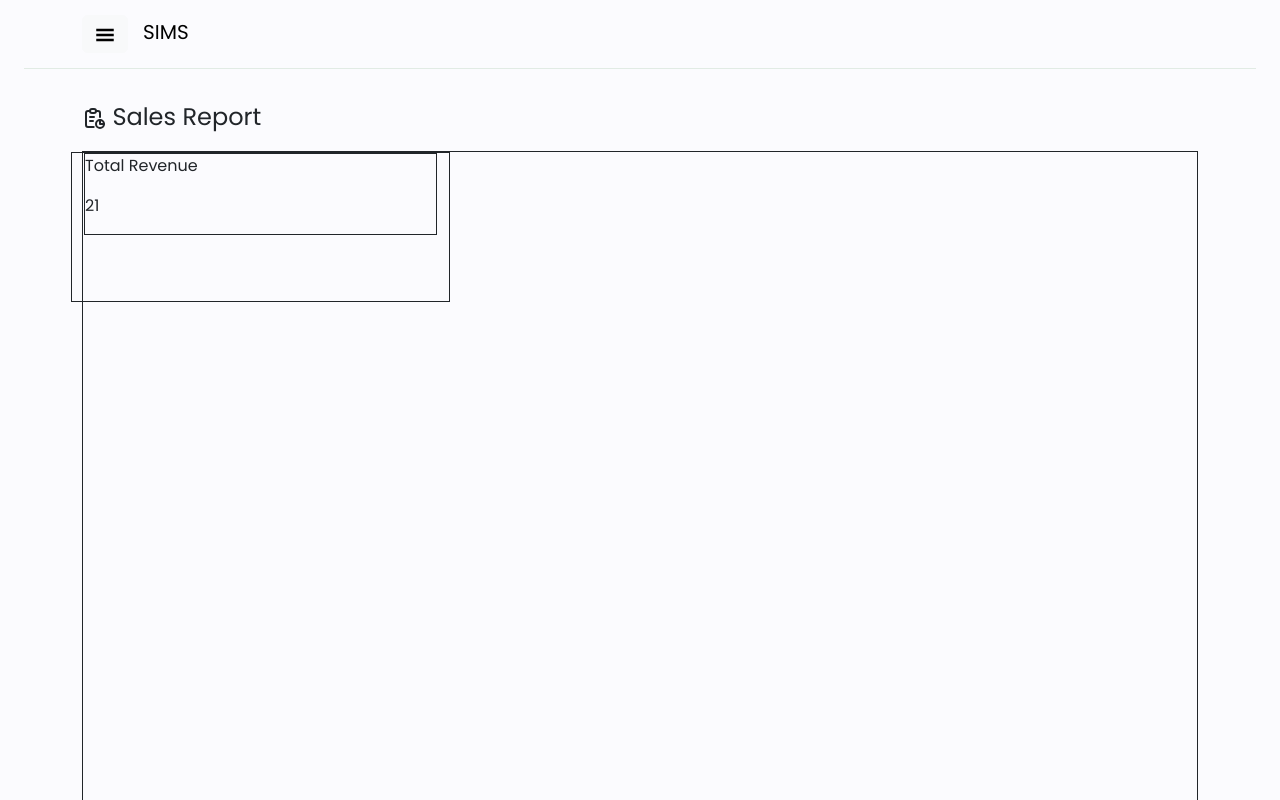
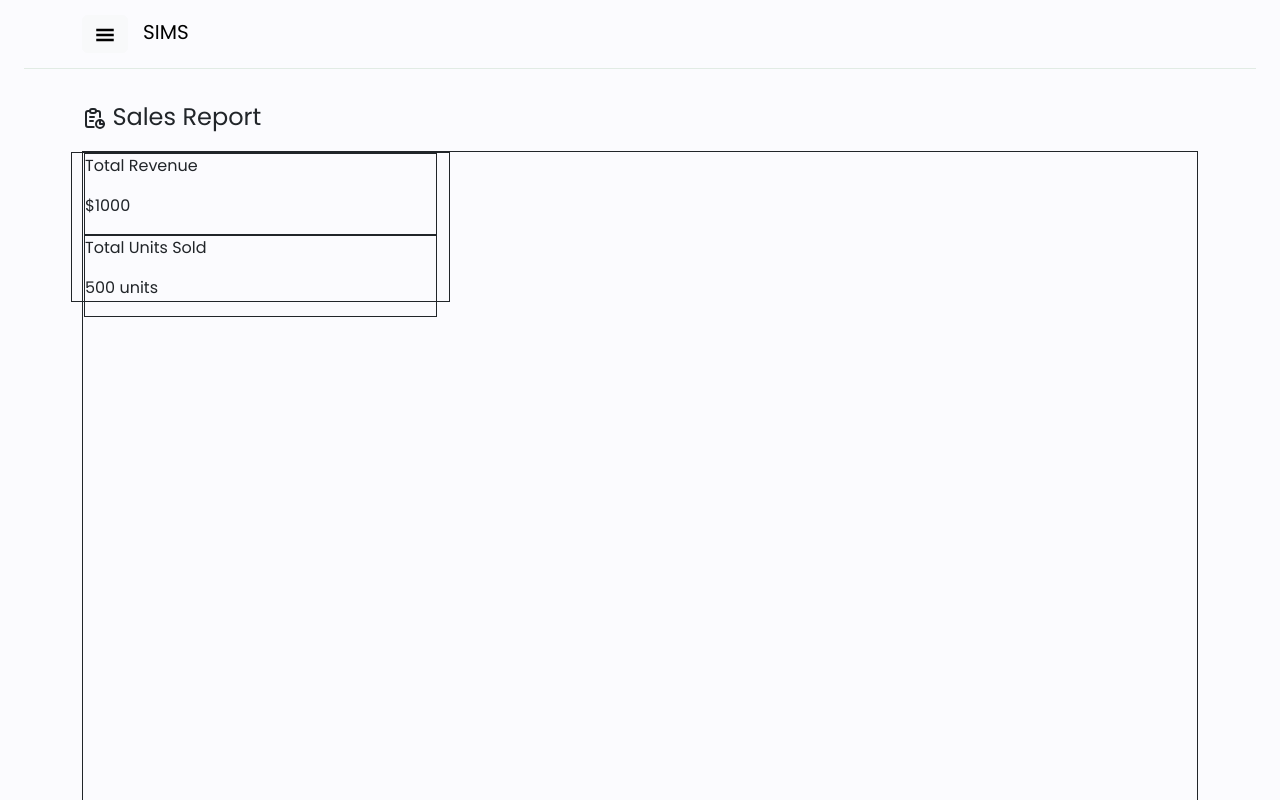
Before and after one commit to MarkRyuo/SalesInventoryManagementSystem_SIMS, a React (Vite) app in the folder client/: page /ReportPage in a window 1280 px wide. Shown: the top 800 px of the page. Built offline with nearby package versions, Linux system fonts and the light colour scheme.

Commit message:
Subject : Body

```diff
--- a/client/src/pages/ReportPage.jsx
+++ b/client/src/pages/ReportPage.jsx
@@ -13,7 +13,8 @@ export const ReportPage = () => {
 
     //* need Unique id
     const [reports, setReport] = useState([
-        { title: "Total Revenue", total: "21", id: 1 }
+        { title: "Total Revenue", total: "$1000", id: 1 },
+        { title: "Total Units Sold", total: "500 units", id: 2}
     ]) ;
 
 
```
